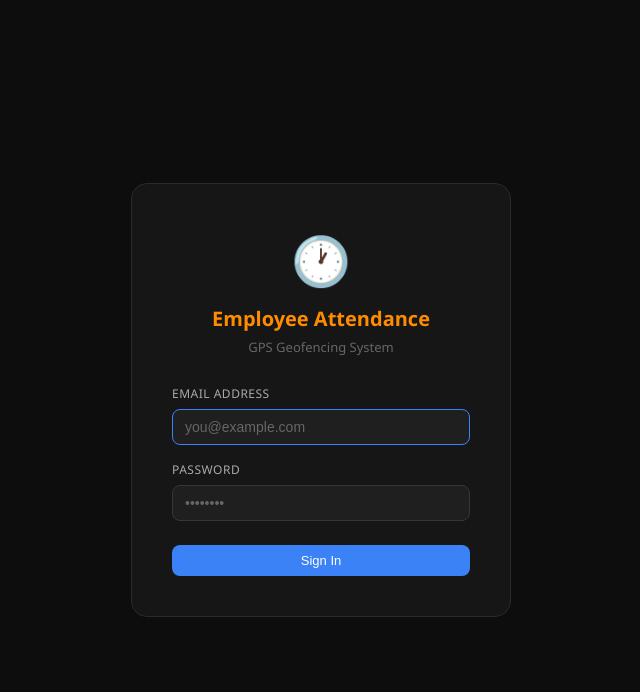
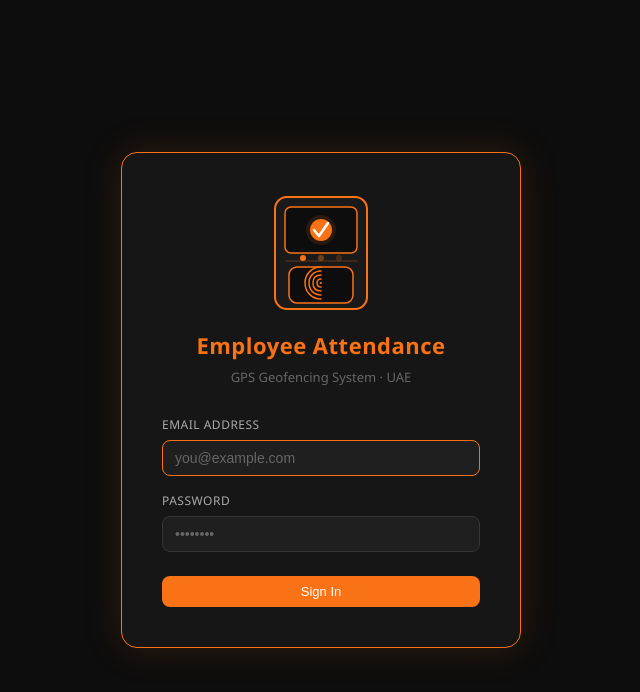
Before and after one commit to linooztech-netizen/Attendance-Web-App, a React (Vite) app in the folder frontend/: page /login in a window 1280 px wide. Shown: the top 692 px of the page, without its empty margins (319-959 px from the left). Built offline with nearby package versions, Linux system fonts and the light colour scheme; the HTML template or start-up script is replaced by a standard one.

Commit message:
Orange theme, biometric logo, UAE map, Employee Attendance branding

```diff
--- a/frontend/src/index.css
+++ b/frontend/src/index.css
@@ -16,6 +16,8 @@
   --blue: #3b82f6;
   --blue-dim: #2563eb;
   --yellow: #f59e0b;
+  --orange: #f97316;
+  --orange-dim: #ea6c0a;
   --radius: 8px;
 }
 
@@ -44,8 +46,9 @@ body {
   top: 0;
   z-index: 100;
 }
-.navbar-brand { font-size: 16px; font-weight: 700; letter-spacing: 0.5px; color: #ff8c00; }
-.navbar-brand span { color: #ff8c00; }
+.navbar { border-bottom: 1px solid var(--orange); }
+.navbar-brand { font-size: 16px; font-weight: 700; letter-spacing: 0.5px; color: var(--orange); }
+.navbar-brand span { color: var(--orange); }
 .navbar-right { display: flex; align-items: center; gap: 16px; }
 .navbar-user { color: var(--text2); font-size: 13px; }
 .navbar-role {
@@ -97,7 +100,7 @@ body {
   transition: all 0.15s;
 }
 .tab:hover { color: var(--text2); }
-.tab.active { color: var(--text); border-bottom-color: var(--green); }
+.tab.active { color: var(--orange); border-bottom-color: var(--orange); }
 
 /* Buttons */
 .btn {
@@ -115,7 +118,8 @@ body {
 }
 .btn:disabled { opacity: 0.5; cursor: not-allowed; }
 .btn:hover:not(:disabled) { opacity: 0.85; }
-.btn-primary { background: var(--blue); color: #fff; }
+.btn-primary { background: var(--orange); color: #fff; }
+.btn-primary:hover:not(:disabled) { background: var(--orange-dim); opacity: 1; }
 .btn-success { background: var(--green); color: #000; font-weight: 600; }
 .btn-danger { background: var(--red); color: #fff; }
 .btn-ghost { background: transparent; color: var(--text2); border: 1px solid var(--border2); }
@@ -146,7 +150,7 @@ body {
   transition: border-color 0.15s;
   outline: none;
 }
-.form-input:focus { border-color: var(--blue); }
+.form-input:focus { border-color: var(--orange); }
 .form-input::placeholder { color: var(--text3); }
 .form-row { display: grid; grid-template-columns: 1fr 1fr; gap: 12px; }
 .form-row-3 { display: grid; grid-template-columns: 1fr 1fr 1fr; gap: 12px; }
@@ -276,11 +280,12 @@ td.primary { color: var(--text); font-weight: 500; }
 }
 .login-card {
   background: var(--bg2);
-  border: 1px solid var(--border);
+  border: 1px solid var(--orange);
   border-radius: 16px;
   padding: 40px;
   width: 100%;
-  max-width: 380px;
+  max-width: 400px;
+  box-shadow: 0 0 40px rgba(249, 115, 22, 0.15);
 }
 .login-logo { text-align: center; margin-bottom: 28px; }
 .login-logo-icon { font-size: 48px; margin-bottom: 8px; }
--- a/frontend/src/pages/Login.jsx
+++ b/frontend/src/pages/Login.jsx
@@ -31,9 +31,27 @@ export default function Login() {
     <div className="login-page">
       <div className="login-card">
         <div className="login-logo">
-          <div className="login-logo-icon">🕐</div>
-          <h1 style={{ color: '#ff8c00' }}>Employee Attendance</h1>
-          <p>GPS Geofencing System</p>
+          <div style={{ display: 'flex', justifyContent: 'center', marginBottom: 16 }}>
+            <svg width="100" height="120" viewBox="0 0 100 120" fill="none" xmlns="http://www.w3.org/2000/svg">
+              <rect x="4" y="4" width="92" height="112" rx="12" fill="#1a1a1a" stroke="#f97316" strokeWidth="2"/>
+              <rect x="14" y="14" width="72" height="46" rx="6" fill="#0d0d0d" stroke="#f97316" strokeWidth="1.5"/>
+              <circle cx="50" cy="37" r="15" fill="#f97316" fillOpacity="0.12"/>
+              <circle cx="50" cy="37" r="11" fill="#f97316"/>
+              <polyline points="43,37 48,43 57,30" stroke="white" strokeWidth="2.5" strokeLinecap="round" strokeLinejoin="round"/>
+              <line x1="14" y1="68" x2="86" y2="68" stroke="#f97316" strokeWidth="0.8" strokeOpacity="0.4"/>
+              <circle cx="32" cy="65" r="3" fill="#f97316"/>
+              <circle cx="50" cy="65" r="3" fill="#f97316" fillOpacity="0.4"/>
+              <circle cx="68" cy="65" r="3" fill="#f97316" fillOpacity="0.2"/>
+              <rect x="18" y="74" width="64" height="36" rx="8" fill="#0d0d0d" stroke="#f97316" strokeWidth="1.5"/>
+              <path d="M50 106 C41 106 34 99 34 90 C34 81 41 74 50 74" stroke="#f97316" strokeWidth="1.5" strokeLinecap="round" fill="none"/>
+              <path d="M50 102 C43 102 38 97 38 90 C38 83 43 78 50 78" stroke="#f97316" strokeWidth="1.5" strokeLinecap="round" fill="none"/>
+              <path d="M50 98 C45 98 42 95 42 90 C42 85 45 82 50 82" stroke="#f97316" strokeWidth="1.5" strokeLinecap="round" fill="none"/>
+              <path d="M50 94 C47 94 46 92 46 90 C46 88 47 86 50 86" stroke="#f97316" strokeWidth="1.5" strokeLinecap="round" fill="none"/>
+              <path d="M50 90 C49 90 50 90 50 90" stroke="#f97316" strokeWidth="2" strokeLinecap="round" fill="none"/>
+            </svg>
+          </div>
+          <h1 style={{ color: '#f97316', fontSize: 22, fontWeight: 800, letterSpacing: 0.5 }}>Employee Attendance</h1>
+          <p style={{ color: '#666', marginTop: 6 }}>GPS Geofencing System · UAE</p>
         </div>
 
         {error && <div className="alert alert-error">{error}</div>}
```
